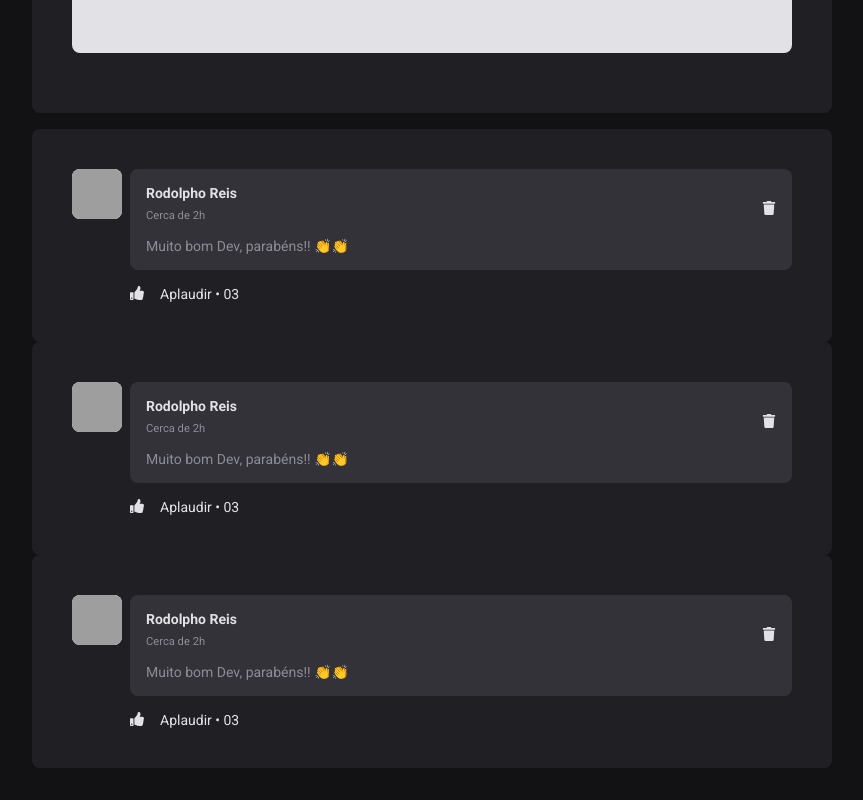
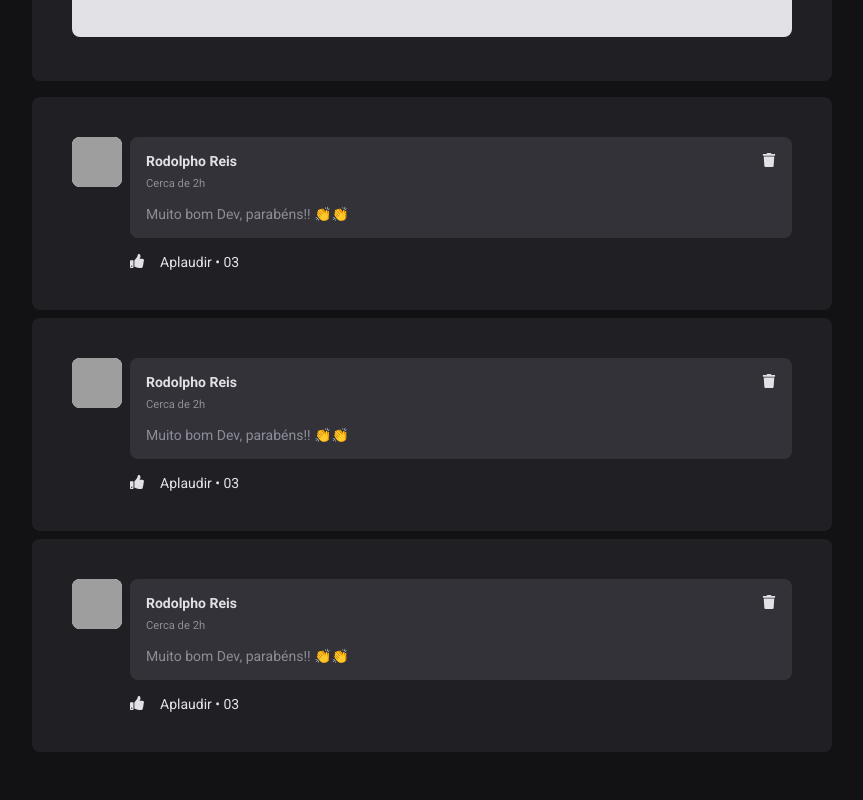
Before and after one commit to rodolphoreis/feed, a React (Vite) app: page / in a window 1280 px wide. Shown: the part 1150-1950 px from the top of the page, without its empty margins (352-1215 px from the left). Built offline with nearby package versions, Linux system fonts and the light colour scheme; grey boxes are pictures that could not be loaded.

Commit message:
style: add margin-top

```diff
--- a/src/components/comment/comment.module.css
+++ b/src/components/comment/comment.module.css
@@ -4,6 +4,9 @@
   padding: 2.5rem;
   border-radius: 8px;
   flex: 1;
+}
+.comment + .comment {
+  margin-top: 0.5rem;
 }
 .author {
   display: flex;
@@ -47,22 +50,55 @@
   font-weight: normal;
   color: var(--gray-400);
 }
-button {
+.buttonDelete {
   display: flex;
   align-items: flex-start;
   background-color: transparent;
-  border: none;
+  border: transparent !important;
+  outline: none !important;
+  box-shadow: none;
 }
+.buttonDelete:focus {
+  outline: none;
+  box-shadow: none;
+}
+
+.buttonDelete:active {
+  background-color: transparent;
+}
+
 .icon {
   font-size: 0.875rem;
   color: var(--gray-100);
+  cursor: pointer;
+  transition: color 0.2s;
 }
-button {
+.icon:hover {
+  color: var(--orange);
+}
+
+.buttonThumbsUp {
   display: flex;
   gap: 1rem;
   margin-top: 1rem;
+  background-color: transparent;
+  color: var(--gray-100);
+  font-size: 0.875rem;
+  background-color: transparent;
+  border: transparent !important;
+  outline: none !important;
+  box-shadow: none;
 }
-button span {
+.buttonThumbsUp:focus {
+  outline: none;
+  box-shadow: none;
+}
+
+.buttonThumbsUp:active {
+  background-color: transparent;
+}
+
+.button span {
   font-size: 0.875rem;
   color: var(--gray-100);
 }
```
